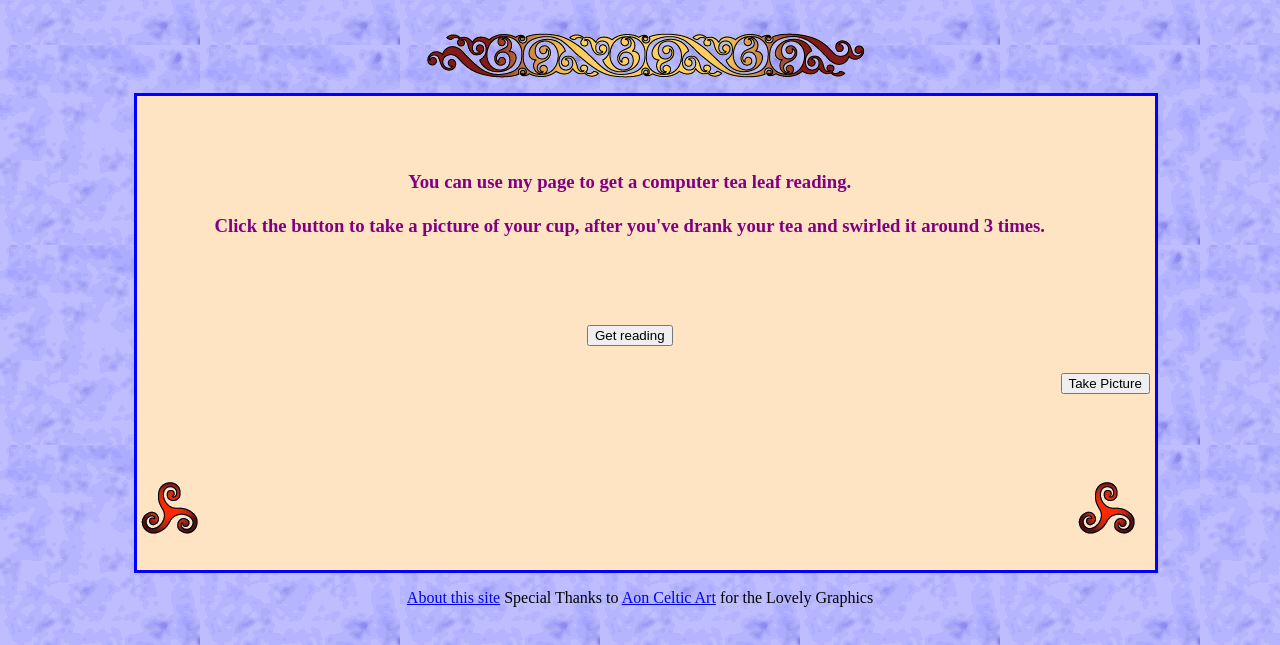
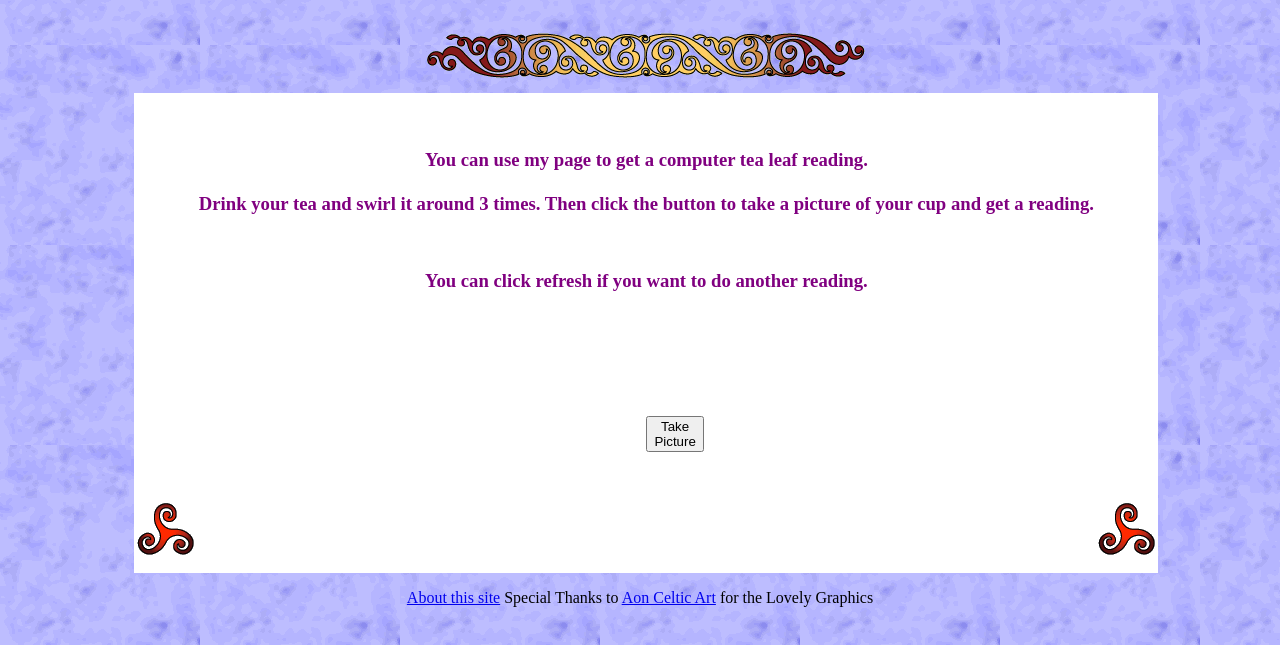
Before and after one commit to cassidyjean9/tasseography, a plain HTML site: page index.html in a window 1280 px wide. Both pictures are taken after a click on the button "Get reading". Shown: the part 155-800 px from the top of the page. Drawn offline with Linux system fonts and the light colour scheme; a script that the page names is missing.

Commit message:
Add files via upload

```diff
--- a/index.html
+++ b/index.html
@@ -25,14 +25,15 @@
    <tr>
         <td><img src=""></td>
 
-        <td><h3> You can use my page to get a computer tea leaf reading. <br> <br> Click the button to take a picture of your cup, after you've drank your tea and swirled it around 3 times.</h3></td>
+        <td><h3> You can use my page to get a computer tea leaf reading. <br> <br> Drink your tea and swirl it around 3 times. Then click the button to take a picture of your cup and get a reading.</h3>
+        <br> <h3>You can click refresh if you want to do another reading.</h3></td>
 
         <td> <img src=""></td>
     </tr>
     <tr>
         <td><img src=""></td>
 
-        <td><button type='button' onclick='init()'>Get reading</button></td>
+        <td><button type='button' id="getReadingButton" onclick='init()'>Get reading</button></td>
 
         <td> <img src=""></td>
     </tr>
@@ -41,7 +42,14 @@
 
         <td><div id='webcam-container'></div></td>
 
-        <td> <button type="button" id="takePicButton" style="display: none;" onclick='takePic()'>Take Picture</button></td>
+        <td><img src=""></td>
+    </tr>
+    <tr>
+        <td><img src=""></td>
+
+        <td><button type="button" id="takePicButton" style="display: none;" onclick='takePic()'>Take Picture</button></td>
+
+        <td><img src=""></td>
     </tr>
 
     <tr>
@@ -80,6 +88,7 @@
 
         //show take pic button
         document.getElementById("takePicButton").style.display = "block";
+        document.getElementById("getReadingButton").style.display = "none";
 
         // load the model and metadata
         // Refer to tmImage.loadFromFiles() in the API to support files from a file picker
--- a/style.css
+++ b/style.css
@@ -9,8 +9,8 @@ table {
     text-align: center;
 }
 .main {
-    background-color: bisque;
-    border: 3px solid blue;
+    background-color: white;
+
 
     height: 60vh;
 }
@@ -27,3 +27,10 @@ h1 {
     font-size: 50px;
     color: black;
 }
+
+#takePicButton {
+    text-align: center;
+    margin-right: 50%;
+    margin-left: 50%;
+    align-items: center;
+}
```
